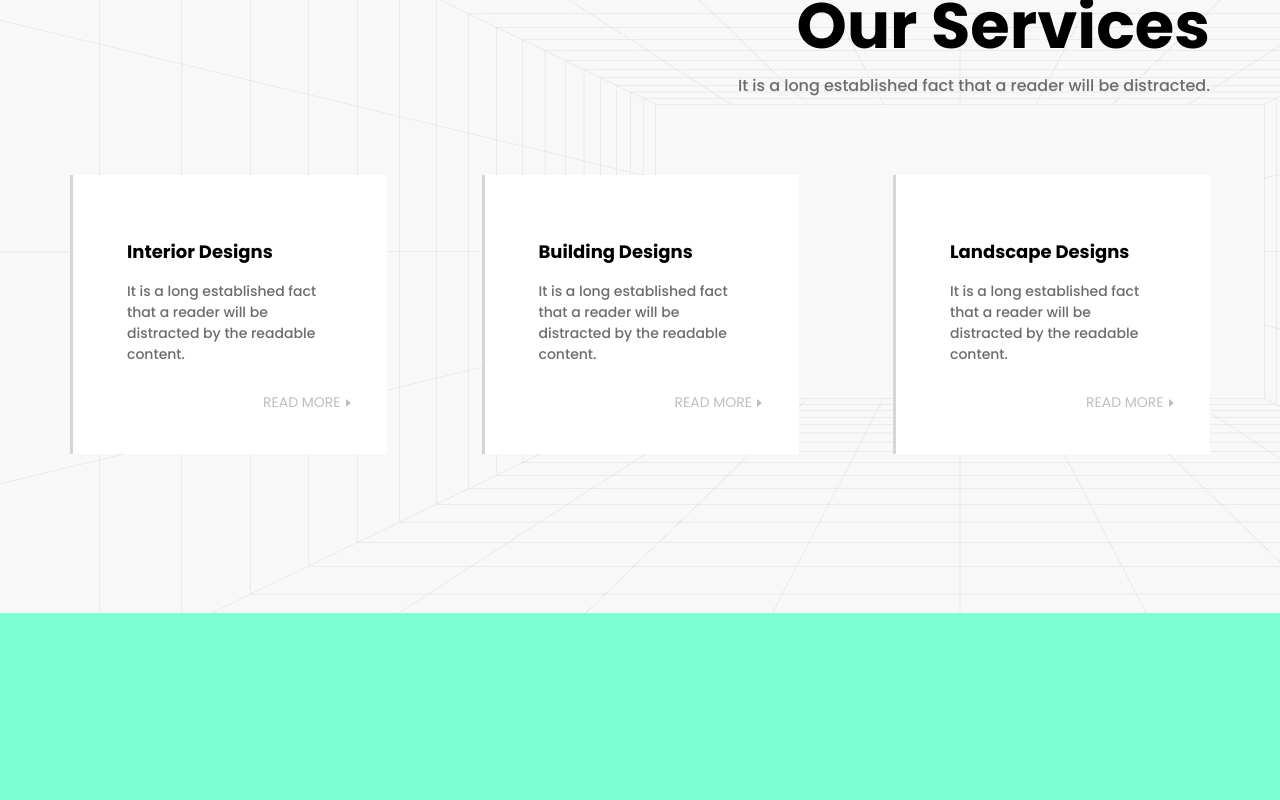
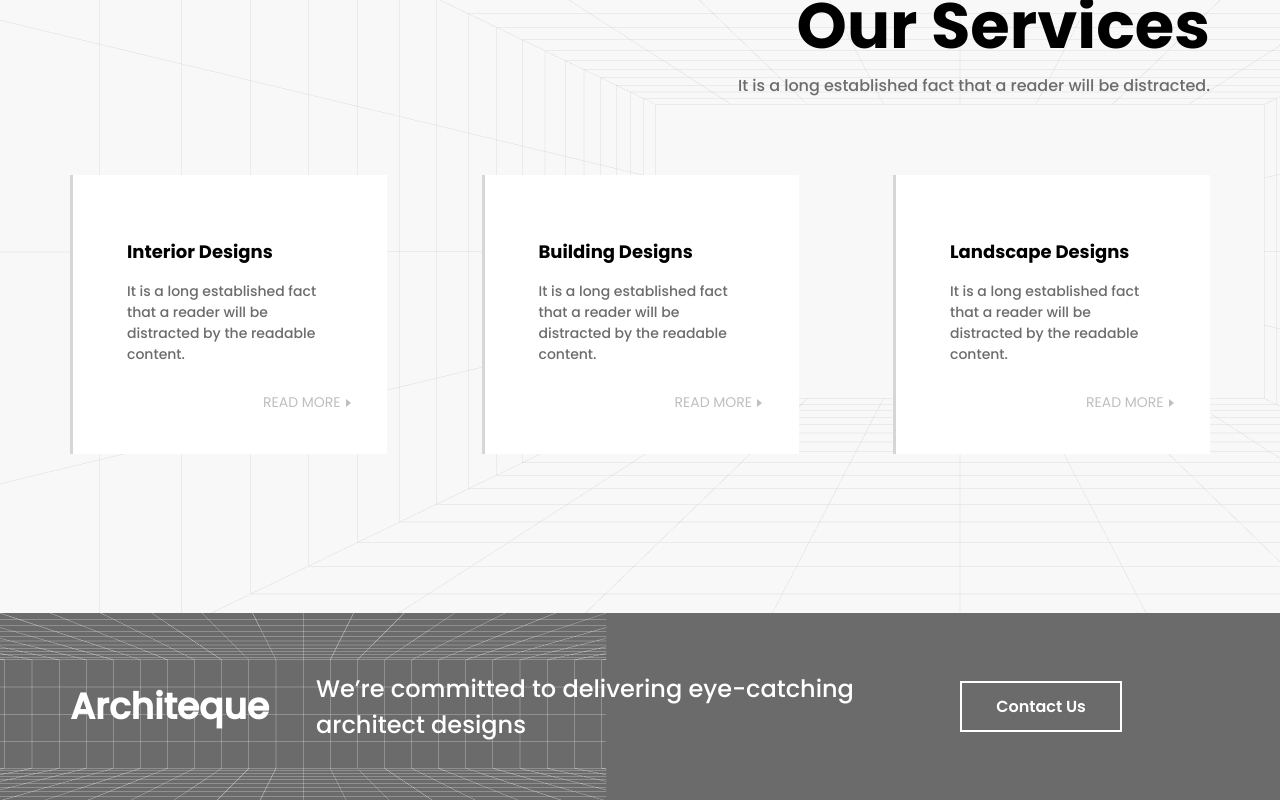
Before and after one commit to KolesnikovAS/Architeque, a React (Create React App) app: page / in a window 1280 px wide. Shown: the part 3579-4379 px from the top of the page. Before the commit the page ends 4192 px from the top, so only its background shows below. Built offline with nearby package versions, Linux system fonts and the light colour scheme.

Commit message:
added banner component

```diff
--- /dev/null
+++ b/src/Components/banner/Banner.jsx
@@ -0,0 +1,19 @@
+import React from "react";
+import Button from "../button/Button";
+import styles from "./Banner.module.scss"
+import bgimage from "../../Assets/images/Banner/banner.png"
+
+const Banner = (props) => {
+    return (
+        <section className={styles.banner}>
+            <img src={bgimage} className={styles.banner_image} alt="lines"/>
+            <div className={styles.banner_content}>
+                <h4>Architeque</h4>
+                <p>We’re committed to delivering eye-catching architect designs</p>
+                <Button color={"white"} border={"2px solid white"}>Contact Us</Button>
+            </div>
+        </section>
+    )
+}
+
+export default Banner;
--- /dev/null
+++ b/src/Components/banner/Banner.module.scss
@@ -0,0 +1,36 @@
+.banner{
+    z-index: 2;
+    height: 187px;
+    width: 100%;
+    position: relative;
+    background-color: #6b6b6b;
+    &_image{
+        position: absolute;
+        top: 0;
+        left: 0;
+    }
+    &_content{
+        display: flex;
+        max-width: 1140px;
+        margin: 0 auto;
+        color: white;
+        align-items: center;
+        line-height: 187px;
+        h4{
+            font-family: Poppins-Medium, sans-serif;
+            font-size: 36px;
+            margin-right: 47px;
+        }
+        p{
+            width: 560px;
+            line-height: 36px;
+            font-family: Poppins-Medium, sans-serif;
+            font-size: 24px;
+        }
+        button{
+            margin-left: auto;
+            margin-right: 88px;
+        }
+    }
+
+}
--- a/src/Components/offer/Offer.jsx
+++ b/src/Components/offer/Offer.jsx
@@ -1,3 +1,4 @@
+import React from "react";
 import styles from "./Offer.module.scss"
 
 const Offer = (props) => {
--- a/src/Pages/Home/Home.jsx
+++ b/src/Pages/Home/Home.jsx
@@ -5,6 +5,7 @@ import arrow from "../../Assets/images/Home/arrow.png"
 import videoPoster from "../../Assets/images/Home/videoPoster.jpg"
 import Button from "../../Components/button/Button";
 import Offer from "../../Components/offer/Offer"
+import Banner from "../../Components/banner/Banner"
 import brendIcon1 from "../../Assets/images/Home/brendicon1.png";
 import brendIcon2 from "../../Assets/images/Home/brendicon2.png";
 import brendIcon3 from "../../Assets/images/Home/brendicon3.png";
@@ -93,6 +94,9 @@ const Home = () => {
                     </div>
                 </div>
             </section>
+
+            <Banner />
+
         </main>
     )
 }
```
Also changed, not shown: src/Assets/images/Banner/banner.png (added).
